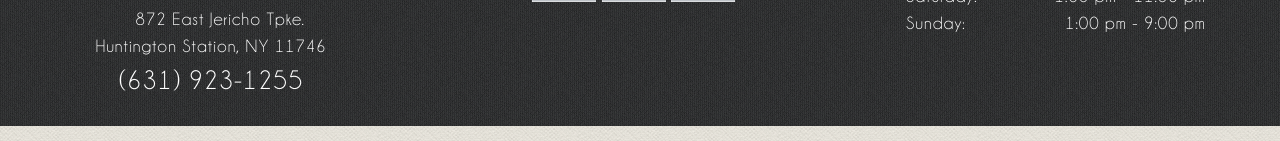
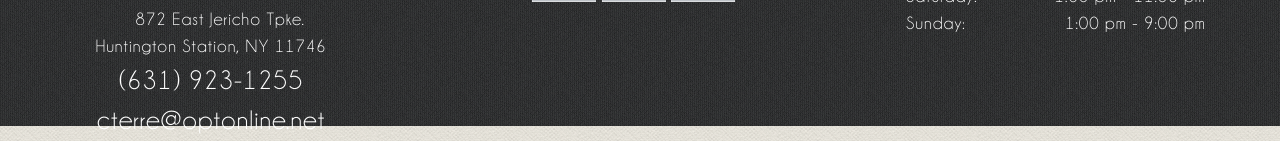
Before and after one commit to cinqueterreli/cinqueterre.github.io, a Jekyll site: the page built from index.html, in a window 1280 px wide. Shown: the part 2225-2366 px from the top of the page. Built offline with Jekyll 4.4.1, drawn with Linux system fonts in a browser that asks for light colours; nearby versions of some CDN libraries.

Commit message:
added email to footer

```diff
--- a/_includes/footer.html
+++ b/_includes/footer.html
@@ -6,7 +6,7 @@
  	<iframe src="https://www.google.com/maps/embed?pb=!1m18!1m12!1m3!1d11582.917341187016!2d-73.37910615237021!3d40.83441332901489!2m3!1f0!2f0!3f0!3m2!1i1024!2i768!4f13.1!3m3!1m2!1s0x89e828d1de6eba5d%3A0xc13fb114606c3505!2sCinque+Terre+Ristorante!5e0!3m2!1sen!2sus!4v1437845868267" width="230" height="150" frameborder="0" style="border:0" allowfullscreen></iframe>
  	<p>872 East Jericho Tpke. <br/>
  	Huntington Station, NY 11746 <br/>
- 	<span class="number">(631) 923-1255</p>
+ 	<span class="number">(631) 923-1255<br/>cterre@optonline.net</p>
  	</div>
  	<div class="third">
  		<div id="lower">
```
